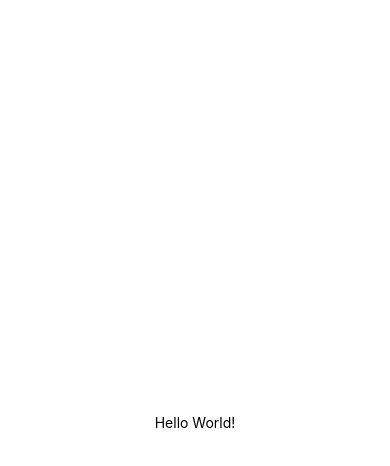
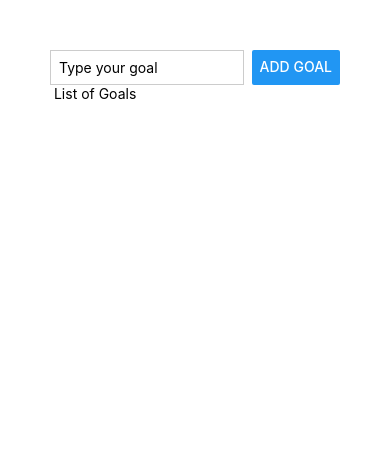
Before and after one commit to vsbuidev/react-native-todo-list, a React Native app: screen / in a window 390 px wide. Shown: the top 466 px of the page. Built offline with nearby package versions, Linux system fonts and the light colour scheme.

Commit message:
commit with understanding layouts

```diff
--- a/App.js
+++ b/App.js
@@ -1,20 +1,50 @@
 import { StatusBar } from "expo-status-bar";
-import { StyleSheet, Text, View } from "react-native";
+import { StyleSheet, Text, View, Button, TextInput } from "react-native";
 
 export default function App() {
   return (
-    <View style={styles.container}>
-      <Text>Hello World!</Text>
-      <StatusBar style="auto" />
+    <View style={styles.appContainer}>
+      <View style={styles.inputContainer}>
+        <TextInput style={styles.textInput} placeholder="Type your goal" />
+        <Button title="Add Goal" />
+      </View>
+      <View>
+        <Text> List of Goals </Text>
+      </View>
+      {/* <Text style={styles.dummyText}>Hello World from VSB</Text>
+      <View>
+        <Text style={styles.dummyText}>Sample Text 2</Text>
+      </View>
+      <Button title="Tap me" /> */}
     </View>
   );
 }
 
 const styles = StyleSheet.create({
-  container: {
-    flex: 1,
-    backgroundColor: "#fff",
-    alignItems: "center",
-    justifyContent: "center",
+  appContainer: {
+    padding: 50,
   },
+  inputContainer: {
+    flexDirection: "row",
+    justifyContent: "space-between",
+  },
+  textInput: {
+    borderWidth: 1,
+    borderColor: "#cccccc",
+    width: "80%",
+    marginRight: 8,
+    padding: 8,
+  },
+  // container: {
+  //   flex: 1,
+  //   backgroundColor: "#fff",
+  //   alignItems: "center",
+  //   justifyContent: "center",
+  // },
+  // dummyText: {
+  //   margin: 16,
+  //   borderWidth: 2,
+  //   borderColor: "red",
+  //   padding: 16,
+  // },
 });
```
